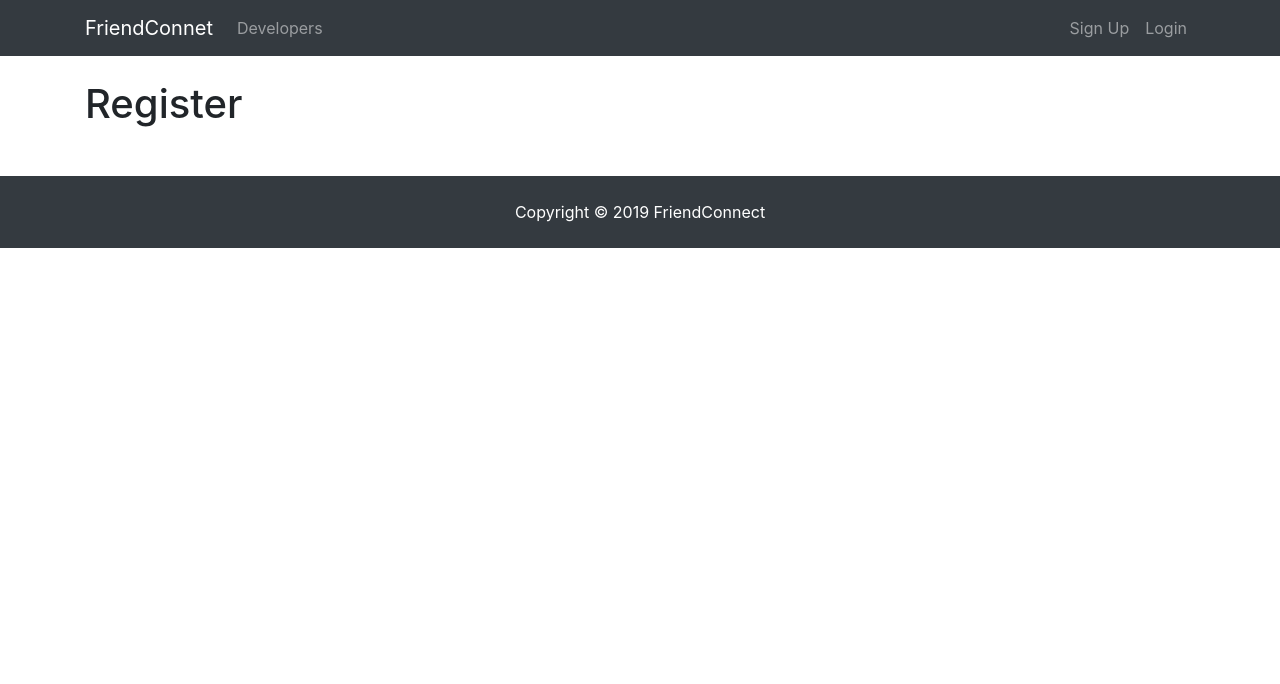
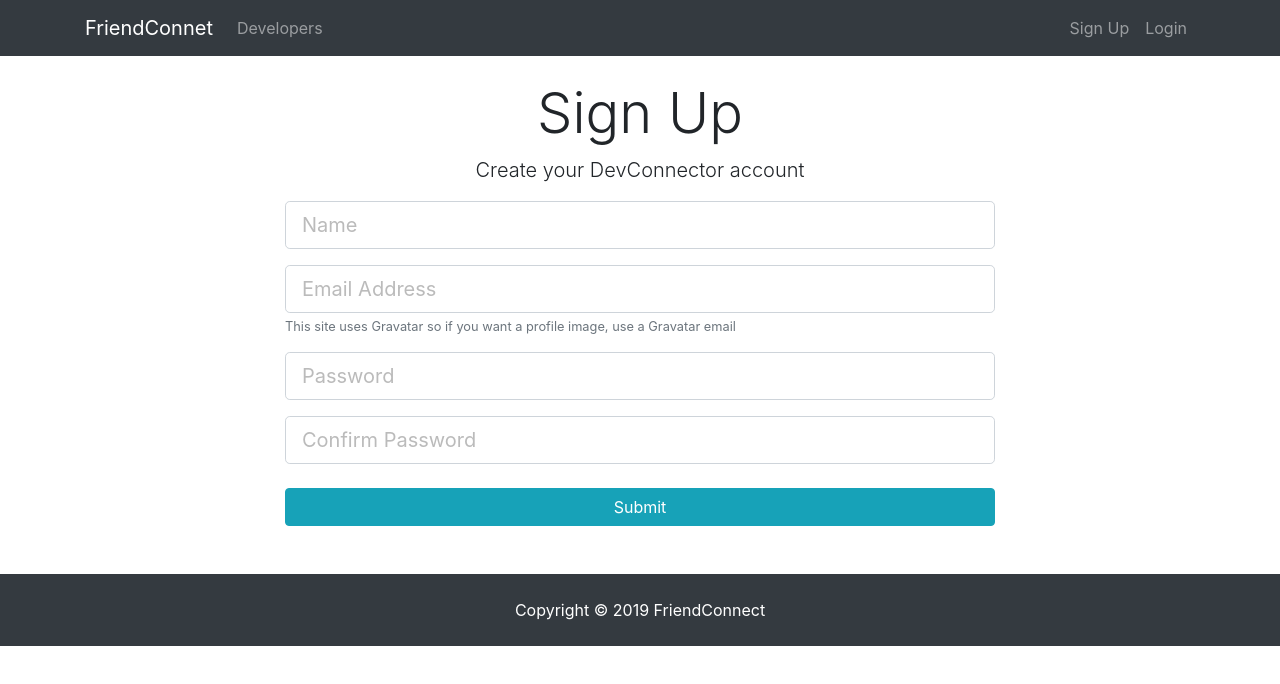
Before and after one commit to olufemi424/friendConnect, a React (Create React App) app in the folder client/: page /register in a window 1280 px wide. Shown: the top 684 px of the page. Built offline with nearby package versions, Linux system fonts and the light colour scheme.

Commit message:
user register form

```diff
--- a/client/src/components/auth/Register.js
+++ b/client/src/components/auth/Register.js
@@ -1,10 +1,92 @@
 import React, { Component } from "react";
 
 class Register extends Component {
+  state = {
+    name: "",
+    email: "",
+    password: "",
+    password2: "",
+    errors: {}
+  };
+
+  hanleSubmit = e => {
+    e.preventDefault();
+    const newUser = {
+      name: this.state.name,
+      email: this.state.email,
+      password: this.state.password,
+      password2: this.state.password2
+    };
+    console.log(newUser);
+  };
+
+  handleChange = e => {
+    this.setState({
+      [e.target.name]: e.target.value
+    });
+  };
+
   render() {
+    console.log(this.state);
     return (
-      <div>
-        <h1>Register</h1>
+      <div className="register">
+        <div className="container">
+          <div className="row">
+            <div className="col-md-8 m-auto">
+              <h1 className="display-4 text-center">Sign Up</h1>
+              <p className="lead text-center">
+                Create your DevConnector account
+              </p>
+              <form onSubmit={this.hanleSubmit}>
+                <div className="form-group">
+                  <input
+                    type="text"
+                    className="form-control form-control-lg"
+                    placeholder="Name"
+                    name="name"
+                    value={this.state.name}
+                    onChange={this.handleChange}
+                  />
+                </div>
+                <div className="form-group">
+                  <input
+                    type="email"
+                    className="form-control form-control-lg"
+                    placeholder="Email Address"
+                    name="email"
+                    value={this.state.email}
+                    onChange={this.handleChange}
+                  />
+                  <small className="form-text text-muted">
+                    This site uses Gravatar so if you want a profile image, use
+                    a Gravatar email
+                  </small>
+                </div>
+                <div className="form-group">
+                  <input
+                    type="password"
+                    className="form-control form-control-lg"
+                    placeholder="Password"
+                    name="password"
+                    value={this.state.password}
+                    onChange={this.handleChange}
+                  />
+                </div>
+                <div className="form-group">
+                  <input
+                    type="password"
+                    className="form-control form-control-lg"
+                    placeholder="Confirm Password"
+                    name="password2"
+                    value={this.state.password2}
+                    onChange={this.handleChange}
+                  />
+                </div>
+                <input type="submit" className="btn btn-info btn-block mt-4" />
+              </form>
+            </div>
+          </div>
+        </div>
       </div>
     );
   }
```
